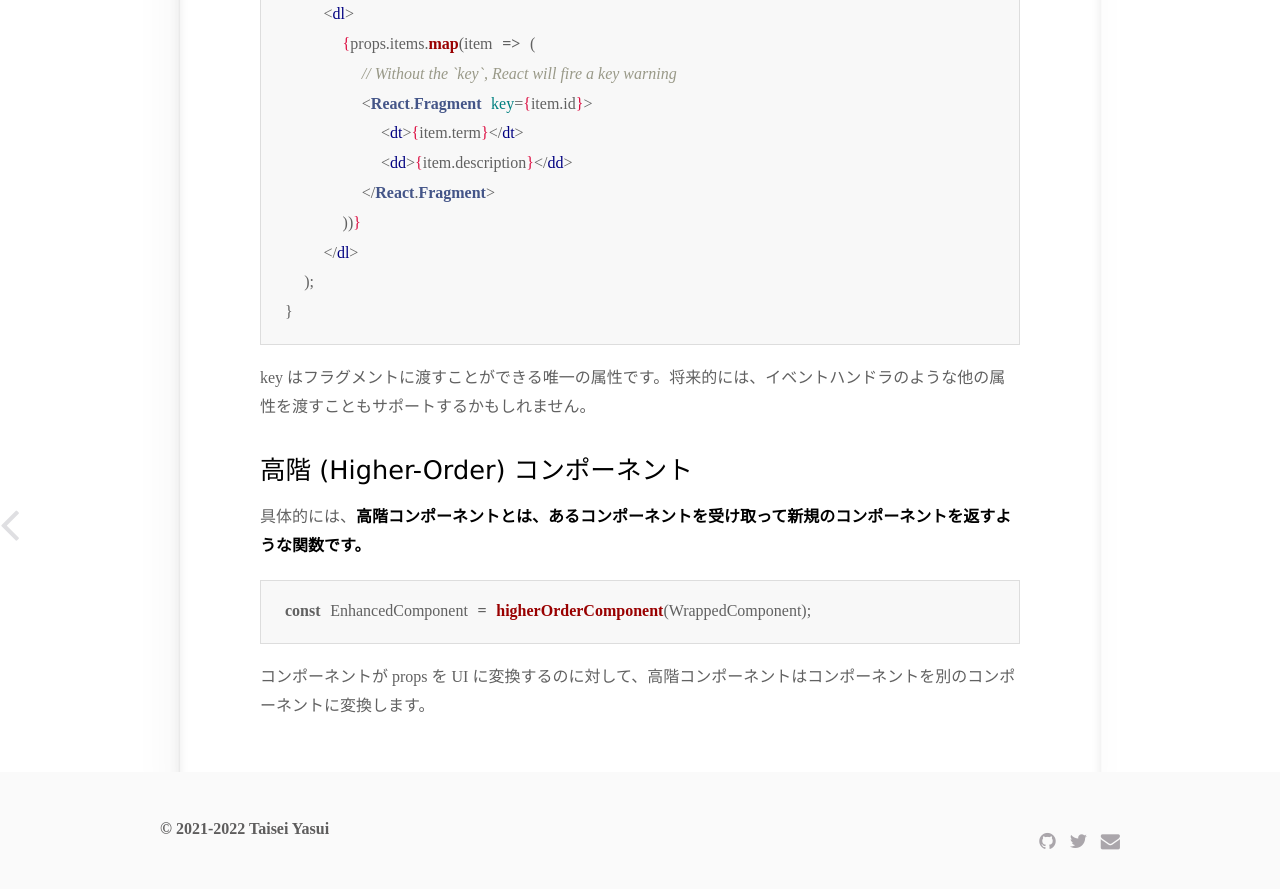
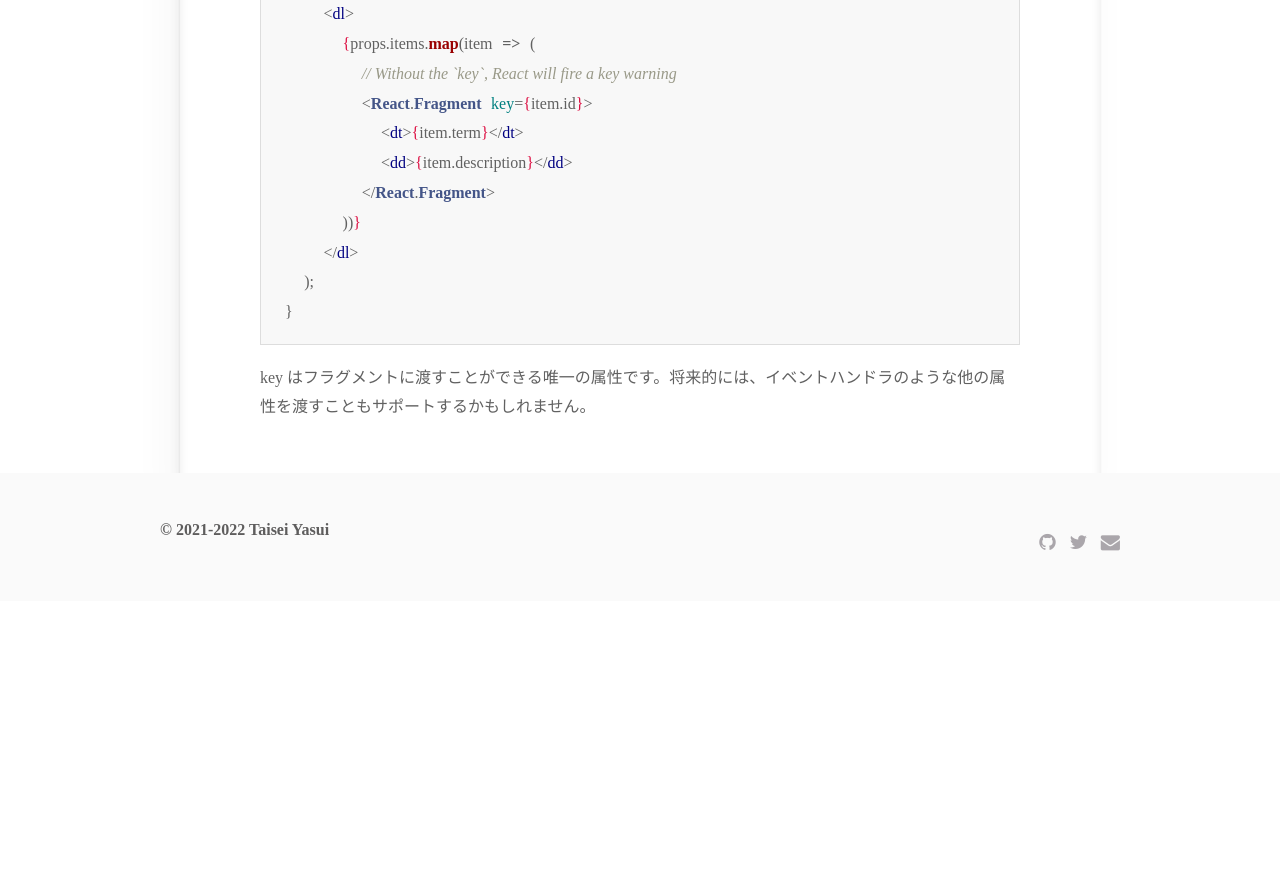
Before and after one commit to taisei-13046/TIL_pages, a Jekyll site: the page built from _posts/2022-02-13-react_day49_React.md, in a window 1280 px wide and 900 px high, scrolled down 9305 px. Shown: the top 889 px of the window. Built offline with Jekyll 4.4.1, drawn with Linux system fonts in a browser that asks for light colours; comment, search, counter and statistics services are not loaded; after the commit the page ends 9906 px from its top, so only the background shows below that.

Commit message:
Update 2022-02-13-react_day49_React.md

````diff
--- a/_posts/2022-02-13-react_day49_React.md
+++ b/_posts/2022-02-13-react_day49_React.md
@@ -269,12 +269,3 @@ function Glossary(props) {
 ```
 
 key はフラグメントに渡すことができる唯一の属性です。将来的には、イベントハンドラのような他の属性を渡すこともサポートするかもしれません。
-
-### 高階 (Higher-Order) コンポーネント
-具体的には、**高階コンポーネントとは、あるコンポーネントを受け取って新規のコンポーネントを返すような関数です。**
-
-```js
-const EnhancedComponent = higherOrderComponent(WrappedComponent);
-```
-
-コンポーネントが props を UI に変換するのに対して、高階コンポーネントはコンポーネントを別のコンポーネントに変換します。
````
